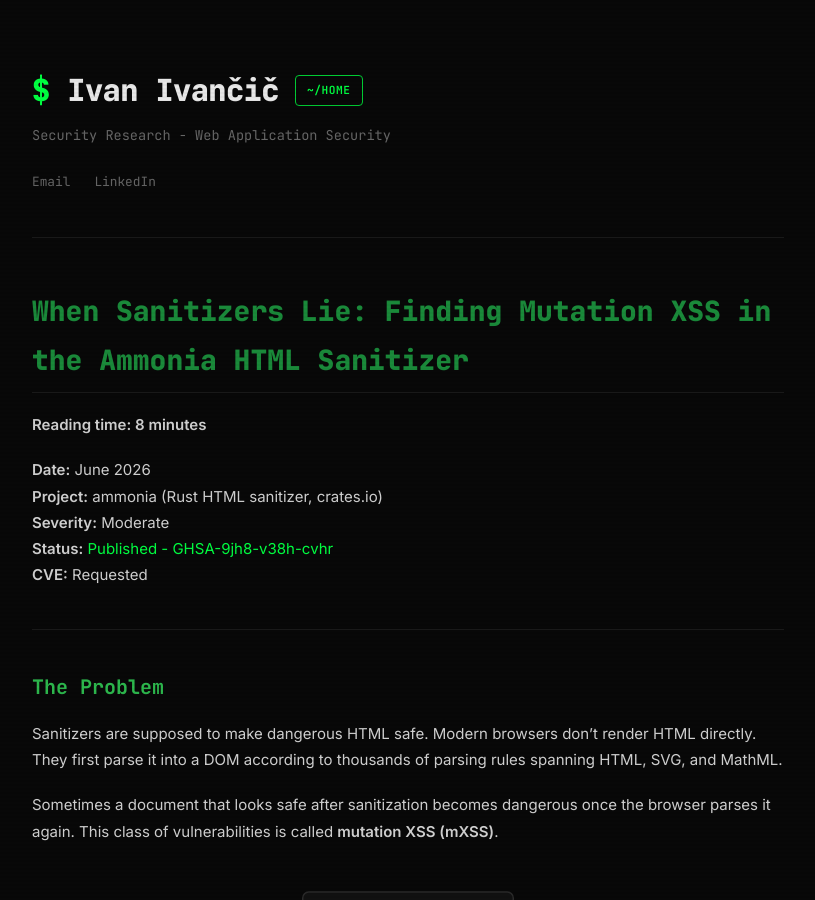
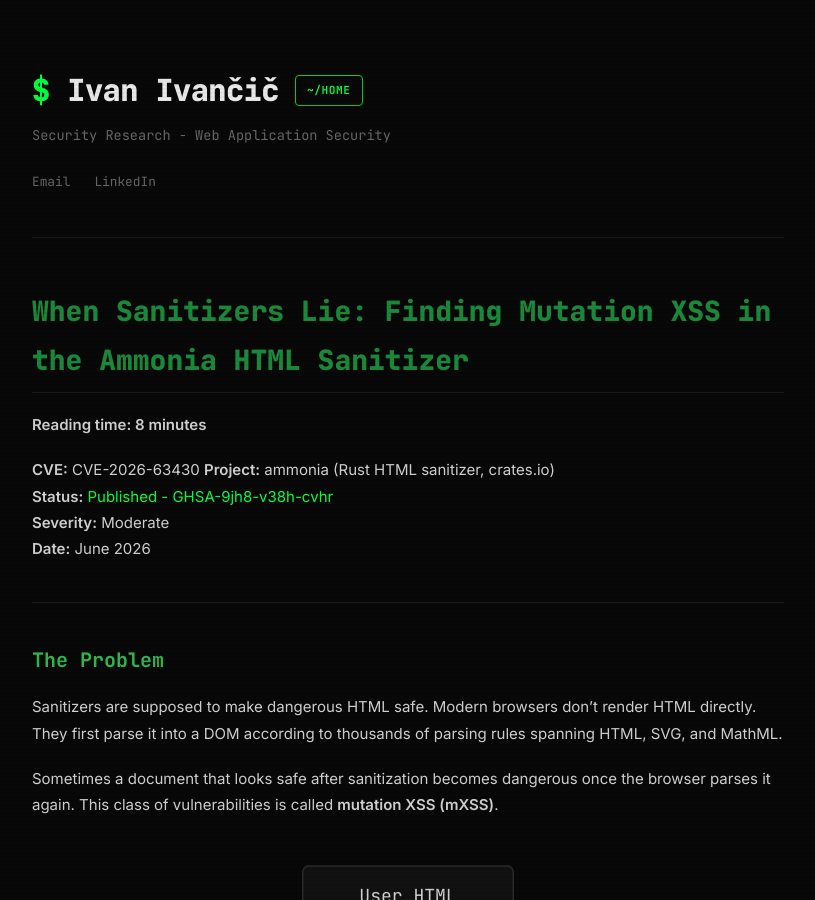
Before and after one commit to Ivan09999/Ivan09999.github.io, a Jekyll site: the page built from ammonia-mxss.md, in a window 1280 px wide and 900 px high. Shown: the whole window, without its empty margins (232-1047 px from the left). Built offline with Jekyll 4.4.1, drawn with Linux system fonts in a browser that asks for light colours.

Commit message:
Update ammonia-mxss.md

```diff
--- a/ammonia-mxss.md
+++ b/ammonia-mxss.md
@@ -7,11 +7,11 @@ title: "mXSS in ammonia"
 
 **Reading time: 8 minutes**
 
+**CVE:** CVE-2026-63430
+**Project:** ammonia (Rust HTML sanitizer, crates.io)
+**Status:** [Published - GHSA-9jh8-v38h-cvhr](https://github.com/rust-ammonia/ammonia/security/advisories/GHSA-9jh8-v38h-cvhr)
+**Severity:** Moderate
 **Date:** June 2026
-**Project:** ammonia (Rust HTML sanitizer, crates.io)
-**Severity:** Moderate
-**Status:** [Published - GHSA-9jh8-v38h-cvhr](https://github.com/rust-ammonia/ammonia/security/advisories/GHSA-9jh8-v38h-cvhr)
-**CVE:** Requested
 
 ---
 
```
